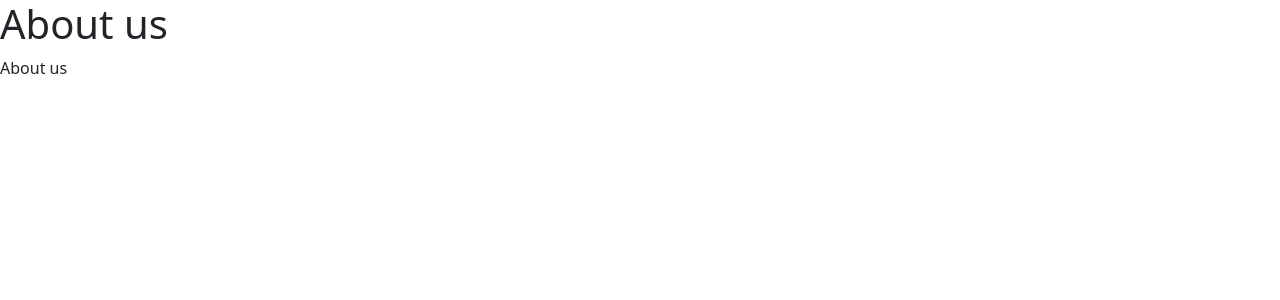
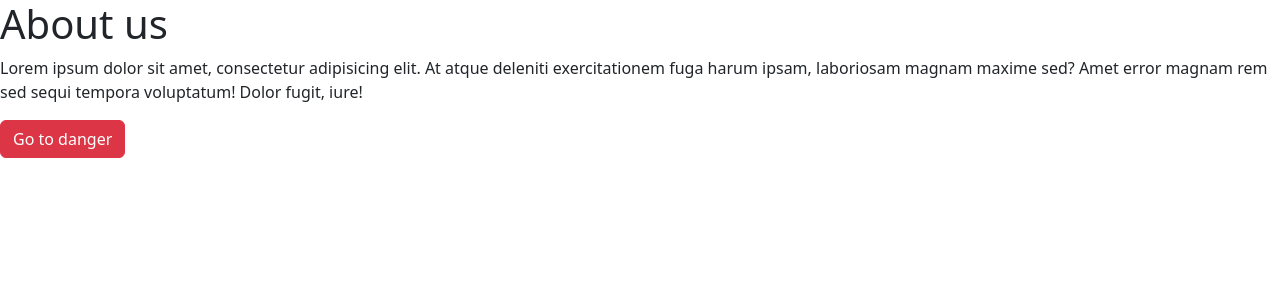
Before and after one commit to Python-dev-projects/newsportal, a Django app: page /about/ in a window 1280 px wide. Shown: the top 300 px of the page. Run offline with Django 5.2, Linux system fonts and the light colour scheme.

Commit message:
update about.html

```diff
--- a/main/templates/main/about.html
+++ b/main/templates/main/about.html
@@ -3,6 +3,9 @@
 {% block title %}About us{% endblock %}
 
 {% block content %}
-    <h1>About us</h1>
-    <p>About us</p>
+    <div class="features">
+        <h1>About us</h1>
+        <p>Lorem ipsum dolor sit amet, consectetur adipisicing elit. At atque deleniti exercitationem fuga harum ipsam, laboriosam magnam maxime sed? Amet error magnam rem sed sequi tempora voluptatum! Dolor fugit, iure!</p>
+        <button class="btn btn-danger">Go to danger</button>
+    </div>
 {% endblock %}
```
